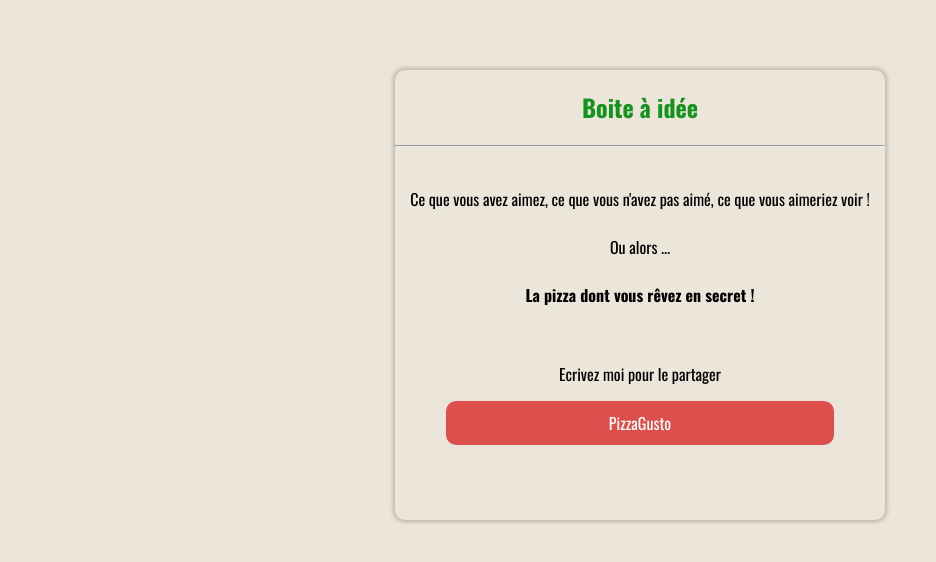
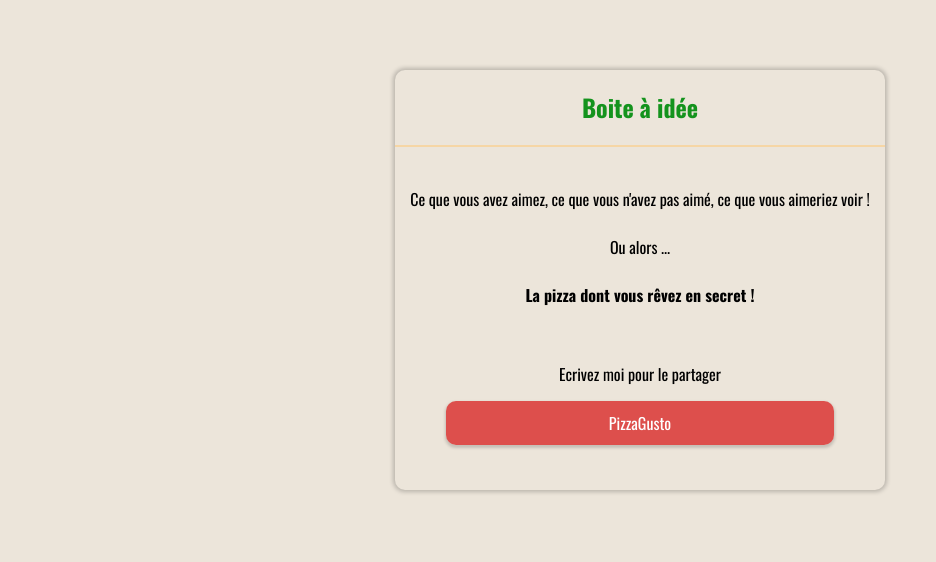
Before and after one commit to FlorianGasparine/pizzagusto86.github.io, a website: page pages/opinion.html in a window 1280 px wide. Shown: the part 188-750 px from the top of the page, without its empty margins (0-936 px from the left). Drawn offline with nearby package versions, Linux system fonts and the light colour scheme.

Commit message:
OpinionV1

```diff
--- a/pages/opinion.html
+++ b/pages/opinion.html
@@ -34,7 +34,7 @@
 
     <section class="sectionOpinion">
       <h1 class="sectionOpinion__title">Boite à idée</h1>
-      <hr />
+      <div class="sectionOpinion__underline"></div>
       <p class="sectionOpinion__paragraph">
         Ce que vous avez aimez, ce que vous n'avez pas aimé, ce que vous
         aimeriez voir ! <br />
--- a/styles/pages/opinion.scss
+++ b/styles/pages/opinion.scss
@@ -3,12 +3,16 @@
   max-width: 1000px;
   background-color: #ece5da;
   border-radius: 10px;
-  height: 450px;
-
+  height: 420px;
   box-shadow: 0px 0px 4px 2px #00000036;
 
   @media screen and (min-width: 1000px) {
     margin: 50px auto;
+  }
+  &__underline {
+    display: block;
+    padding: 1px;
+    background-color: #ffc66d7d;
   }
 
   &__title {
@@ -37,10 +41,12 @@
     text-decoration: none;
     border-radius: 10px;
     background-color: rgba(216, 17, 17, 0.7019607843);
+    box-shadow: 0px 2px 3px 1px #0000002a;
+
     &:hover {
       background-color: darken($color: #258d0fd6, $amount: 2);
-      box-shadow: 0px 0px 2px 1px #0000008a;
-      transition: 250ms;
+      box-shadow: 0px 3px 3px 1px #00000074;
+      transition: 200ms;
     }
   }
 }
```
Also changed, not shown: styles/style.css, 1 other file.
